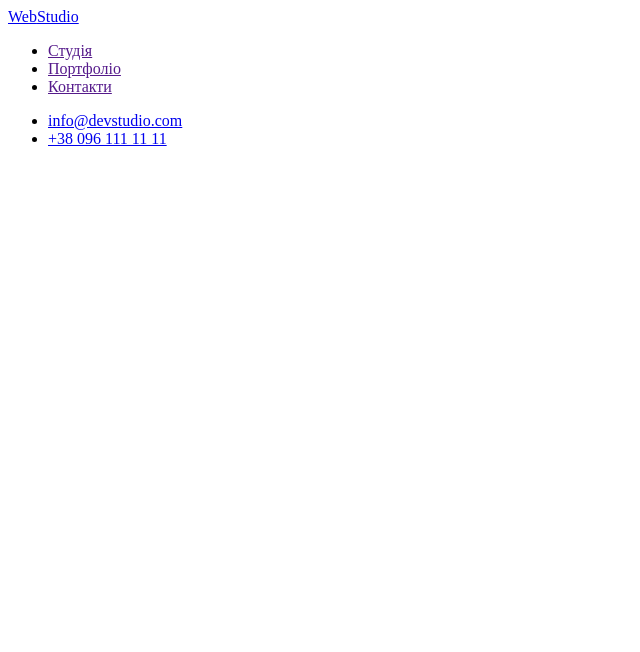
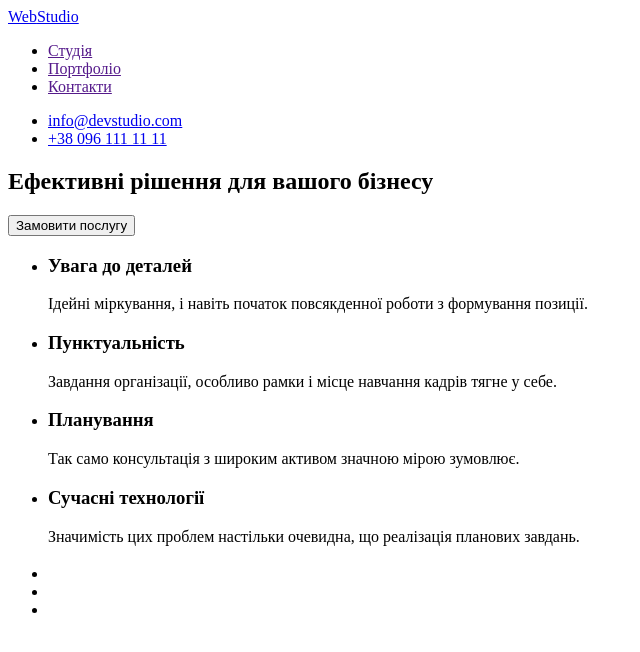
Before and after one commit to sadoviya/goit-markup-hw-01, a plain HTML site: page index.html in a window 1280 px wide. Shown: the whole page, without its empty margins (0-640 px from the left). Drawn offline with Linux system fonts and the light colour scheme.

Commit message:
Початок main
Завантажені картинки, початок написання основного контенту

```diff
--- a/index.html
+++ b/index.html
@@ -15,13 +15,59 @@
           <li><a href="">Портфоліо</a></li>
           <li><a href="">Контакти</a></li>
         </ul>
+      </nav>
+      <ul>
+        <li><a href="mailto:info@devstudio.com">info@devstudio.com</a></li>
+        <li><a href="tel:+380961111111">+38 096 111 11 11</a></li>
+      </ul>
+    </header>
+    <main>
+      <section>
+        <h1>Ефективні рішення для вашого бізнесу</h1>
+        <button type="button">Замовити послугу</button>
+      </section>
+      <section>
+        <h2 hidden>Переваги</h2>
         <ul>
-          <li><a href="mailto:info@devstudio.com">info@devstudio.com</a></li>
-          <li><a href="tel:+380961111111">+38 096 111 11 11</a></li>
+          <li>
+            <h3>Увага до деталей</h3>
+            <p>
+              Ідейні міркування, і навіть початок повсякденної роботи з
+              формування позиції.
+            </p>
+          </li>
+          <li>
+            <h3>Пунктуальність</h3>
+            <p>
+              Завдання організації, особливо рамки і місце навчання кадрів тягне
+              у себе.
+            </p>
+          </li>
+          <li>
+            <h3>Планування</h3>
+            <p>
+              Так само консультація з широким активом значною мірою зумовлює.
+            </p>
+          </li>
+          <li>
+            <h3>Сучасні технології</h3>
+            <p>
+              Значимість цих проблем настільки очевидна, що реалізація планових
+              завдань.
+            </p>
+          </li>
         </ul>
-      </nav>
-    </header>
-    <main></main>
+      </section>
+      <section>
+        <h2></h2>
+        <ul>
+          <li><img src="" alt="" /></li>
+          <li><img src="" alt="" /></li>
+          <li><img src="" alt="" /></li>
+        </ul>
+      </section>
+      <section></section>
+    </main>
     <footer></footer>
   </body>
 </html>
```
Also changed, not shown: images/img-1.jpg (added), images/img-2.jpg (added), images/img-3.jpg (added), images/img-4.jpg (added), images/img-5.jpg (added), images/img-6.jpg (added), images/img.jpg (added).
